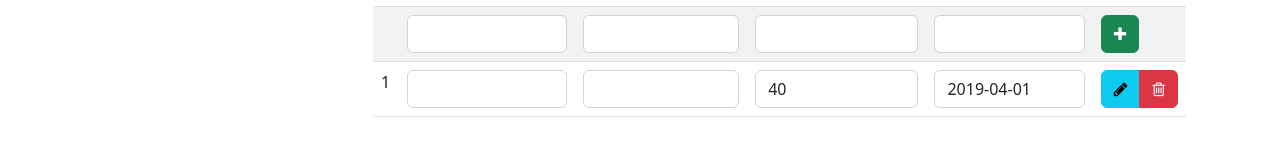
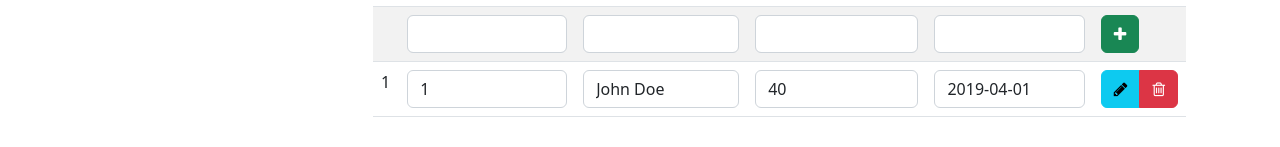
Before and after one commit to petrep/fleet-manager, an Angular app: page /fueling in a window 1280 px wide. Shown: the part 159-306 px from the top of the page. Built offline with nearby package versions, Linux system fonts and the light colour scheme; data requests are answered from the project's data file.

Commit message:
Corrected a bug: update button was updating the drivers only

```diff
--- a/server/db.json
+++ b/server/db.json
@@ -57,7 +57,9 @@
       "vehicleId": "1",
       "driverId": "2",
       "amount": 40,
-      "date": "2019-04-01"
+      "date": "2019-04-01",
+      "vehicle": "1",
+      "driver": "John Doe"
     }
   ]
 }
--- a/src/app/page/base.ts
+++ b/src/app/page/base.ts
@@ -31,14 +31,14 @@ ngOnDestroy() {
 }
 
 onCreate(row: any): void {
-  this.baseService.create('drivers', row);
+  this.baseService.create(this.dataType, row);
 }
 
 onUpdate(row: any): void {
-  this.baseService.update('drivers', row);
+  this.baseService.update(this.dataType, row);
 }
 
 onDelete(row: any): void {
-  this.baseService.delete('drivers', row);
+  this.baseService.delete(this.dataType, row);
 }
 }
```
